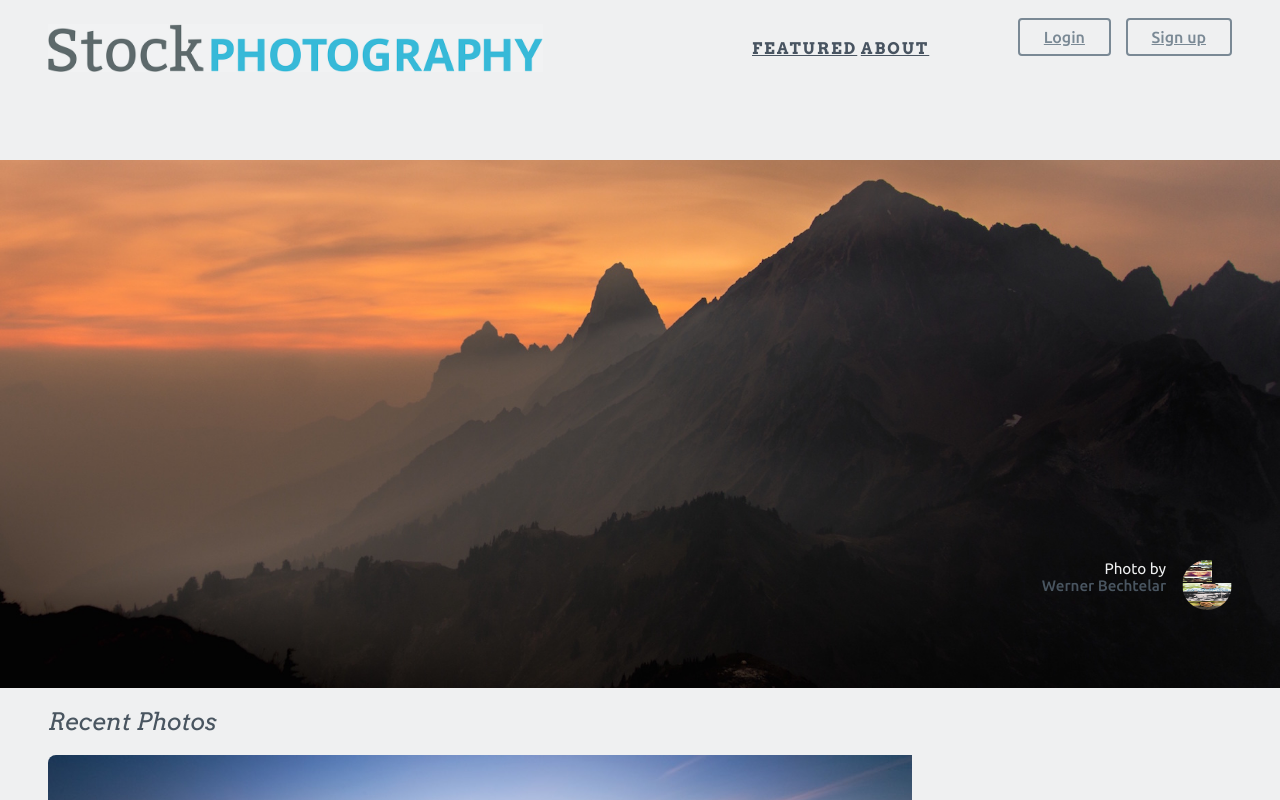
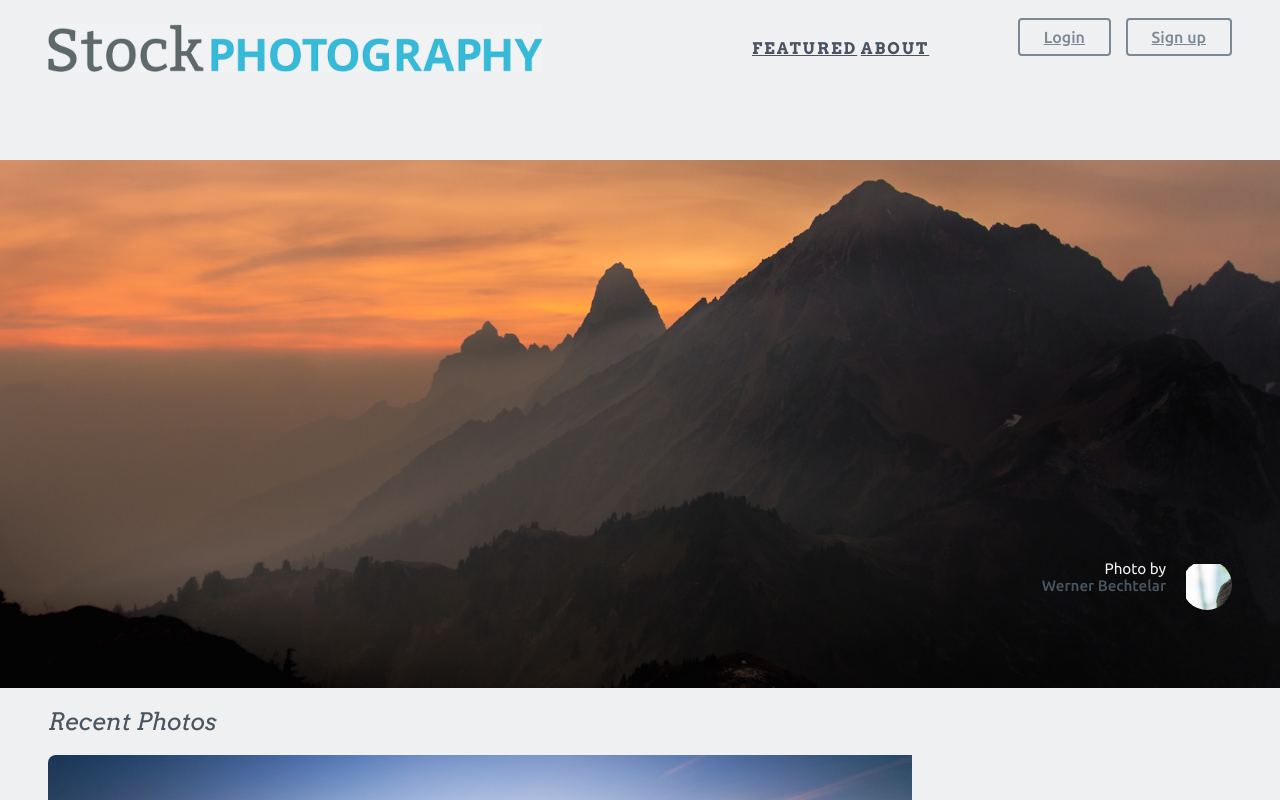
Before and after one commit to ericgold/performance-optimization-v2, a website: page index.html in a window 1280 px wide. Shown: the top 800 px of the page. Drawn offline with nearby package versions, Linux system fonts and the light colour scheme; files that its build step writes are made by us from their sources; files whose address does not match are found by name.

Commit message:
branch initial

```diff
--- a/scss/hero/_avatars.scss
+++ b/scss/hero/_avatars.scss
@@ -1,14 +1,13 @@
 .hero .info .avatar {
-	//object-fit: none;
-	//object-position: 0 0;
+	object-fit: none;
+	object-position: 0 0;
     border-radius: 50%;
     float: right;
     height: 50px;
     margin-left: 1rem;
     width: 50px;
 }
-/*
+
 .avatar-1 {
 	object-position: $avatars-avatar1;
 }
-*/
```
